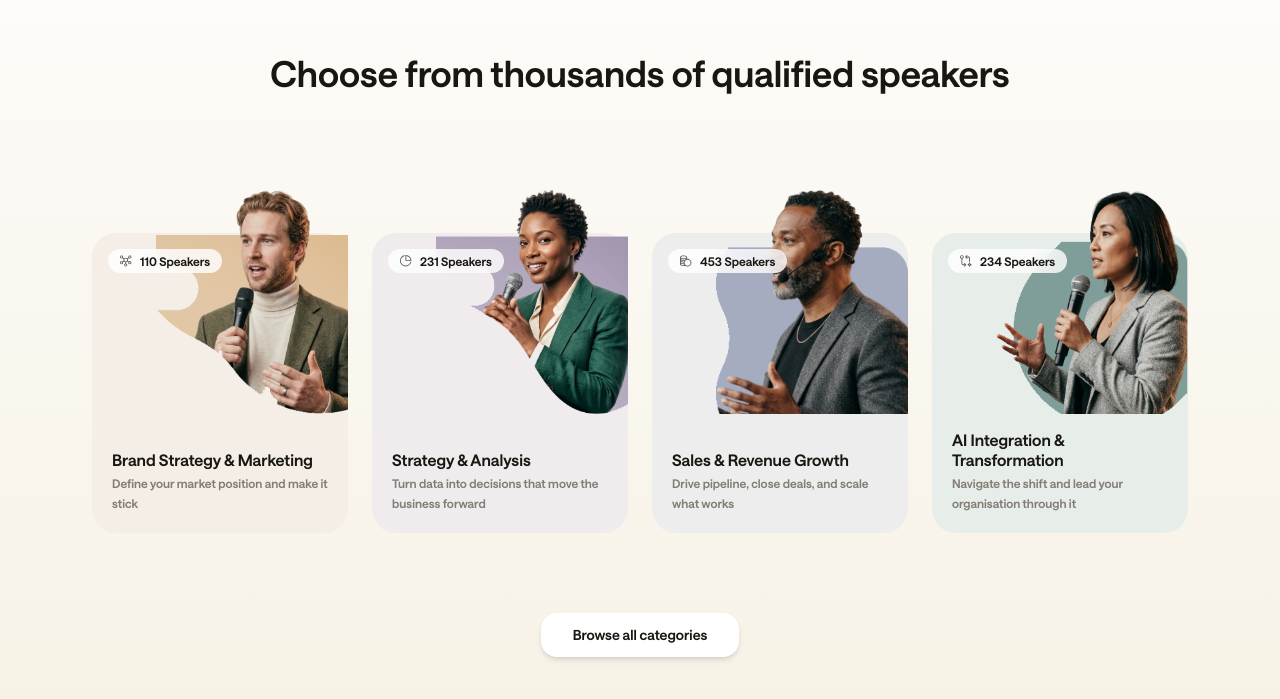
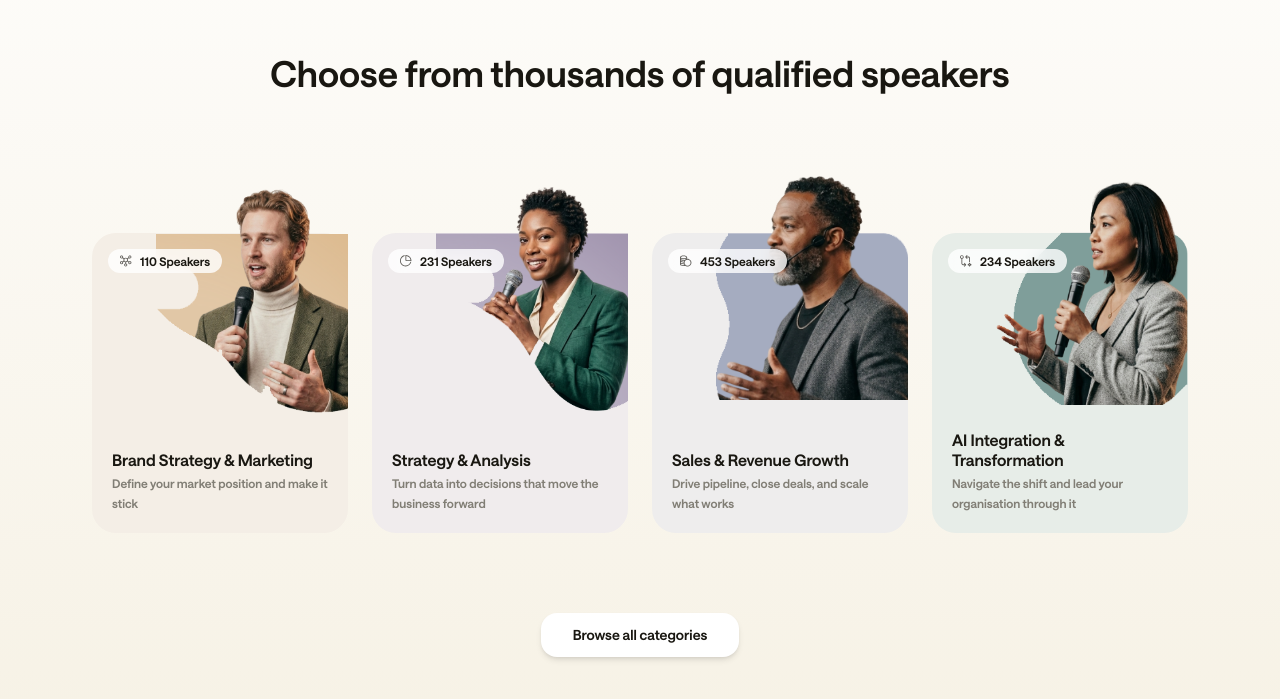
Before and after one commit to stamcodes/Speakify-React-TS-Tailwind, a React (Vite) app: page / in a window 1280 px wide. Shown: the part 1251-1950 px from the top of the page. Built offline with nearby package versions, Linux system fonts and the light colour scheme.

Commit message:
AuthorCards fixed on home

```diff
--- a/src/App.tsx
+++ b/src/App.tsx
@@ -99,6 +99,7 @@ function App() {
                   authorImage="/images/authorCardhero1.png"
                   cardBg="#f4eee6"
                   pillIcon="/icons/authorCard-Icon1.svg"
+                  imageMarginTop="-1px"
                 />
                 <AuthorCard
                   category="Strategy & Analysis"
@@ -107,6 +108,7 @@ function App() {
                   authorImage="/images/authorCardhero2.png"
                   cardBg="#f0eced"
                   pillIcon="/icons/authorCard-Icon2.svg"
+                  imageMarginTop="-3px"
                 />
                 <AuthorCard
                   category="Sales & Revenue Growth"
@@ -115,6 +117,7 @@ function App() {
                   authorImage="/images/authorCardhero3test.png"
                   cardBg="#eeeded"
                   pillIcon="/icons/authorCard-Icon3.svg"
+                  imageMarginTop="-14px"
                 />
                 <AuthorCard
                   category="AI Integration & Transformation"
@@ -123,6 +126,7 @@ function App() {
                   authorImage="/images/authorCardhero4.png"
                   cardBg="#e7ede8"
                   pillIcon="/icons/authorCard-Icon4.svg"
+                  imageMarginTop="-9px"
                 />
               </div>
             </div>
--- a/src/components/Modules/AuthorCard.tsx
+++ b/src/components/Modules/AuthorCard.tsx
@@ -7,6 +7,7 @@ interface AuthorCardProps {
   authorImage: string;
   cardBg: string;
   pillIcon: string;
+  imageMarginTop?: string;
 }
 
 function AuthorCard({
@@ -16,6 +17,7 @@ function AuthorCard({
   authorImage,
   cardBg,
   pillIcon,
+  imageMarginTop,
 }: AuthorCardProps) {
   return (
     <div
@@ -35,7 +37,9 @@ function AuthorCard({
           alt={category}
           className="w-full h-full object-cover object-top"
           style={{
-            marginTop: "-43px",
+            marginTop: imageMarginTop
+              ? `calc(-43px + ${imageMarginTop})`
+              : "-43px",
           }}
         />
       </div>
```
